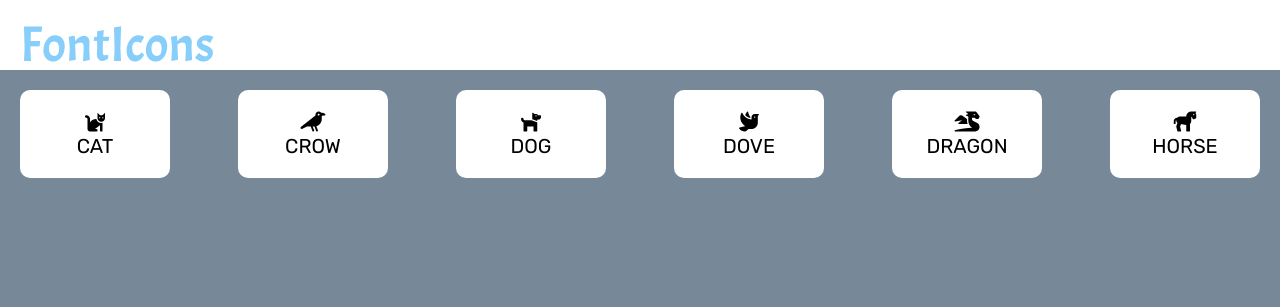
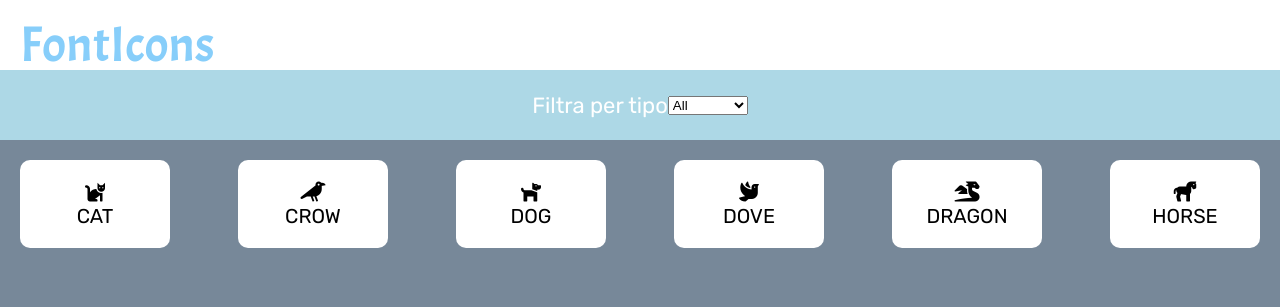
Before and after one commit to tonysanna/js-es6-icons, a plain HTML site: page index.html in a window 1280 px wide. Shown: the top 307 px of the page. Drawn offline with Linux system fonts and the light colour scheme.

Commit message:
Aggiornamento html, css, js

```diff
--- a/css/style.css
+++ b/css/style.css
@@ -31,7 +31,7 @@ margin:  0 auto;
     align-items: flex-start;
     flex-wrap: wrap;
     width: 100%;
-    height: calc(100% - 140px);
+    height: calc(100% - 210px);
     background-color: lightslategrey;
 }
 
@@ -48,3 +48,15 @@ margin:  0 auto;
     border-radius: 10px;
     text-align: center;
 }
+
+.search {
+    display: flex;
+    justify-content: center;
+    align-items: center;
+    height: 70px;
+    background-color:lightblue ;
+    padding: 5px;
+    font-size: 110%;
+    color:  white;
+
+}
--- a/index.html
+++ b/index.html
@@ -13,6 +13,12 @@
     <div class="container">
         <div class="header">
             <div class="logo">FontIcons</div>
+        </div>
+        <div class="search">
+            <label for="type">Filtra per tipo</label>
+            <select name="type" id="type">
+                <option value="">All</option>
+            </select>
         </div>
 
         <div id="icons">
--- a/js/main.js
+++ b/js/main.js
@@ -112,8 +112,12 @@ const colors = [
 // iconsContainer.innerHTML = '';
 
 const coloredArray = colorIcons(icons, colors);
-console.log(coloredArray);
+// console.log(coloredArray);
 print(coloredArray, iconsContainer);
+const types = getTypes(coloredArray);
+const select = document.getElementById('type');
+// console.log(select);
+printOptions(types, select);
 
 
 
@@ -160,3 +164,10 @@ function getTypes(array) {
     })
      return types;
 }
+
+function printOptions(array, select) {
+    array.forEach((element) => {
+        select.innerHTML += `<option value="${element}">${element}</option>`
+    });
+
+}
```
